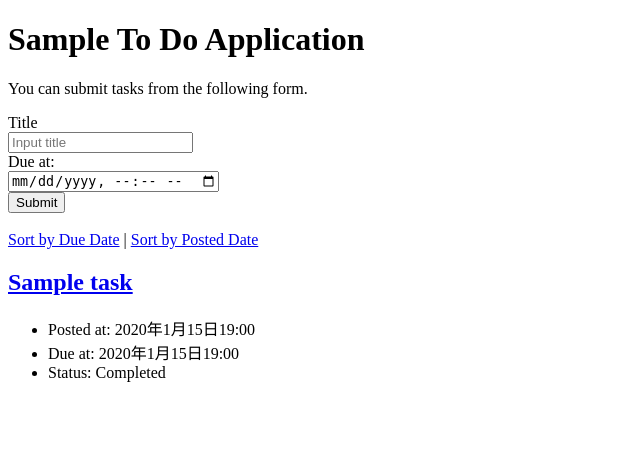
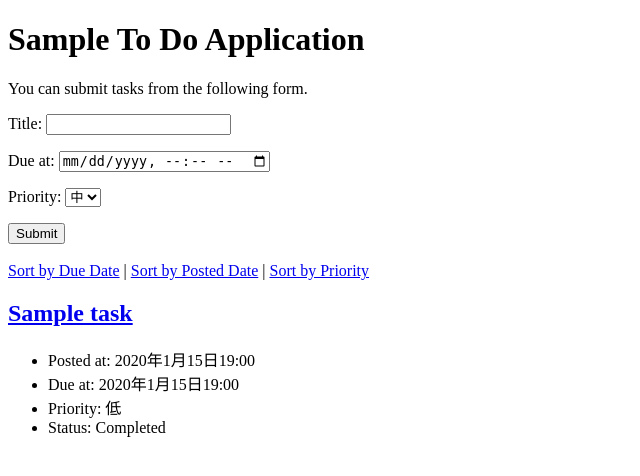
Before and after one commit to s1f102401663/django-test-exercise, a Django app: page / in a window 1280 px wide. Shown: the top 476 px of the page, without its empty margins (0-640 px from the left). Run offline with Django 5.2, Linux system fonts and the light colour scheme; tables that the repository leaves empty hold one stand-in row (values such as "Sample post").

Commit message:
優先度の追加

```diff
--- /dev/null
+++ b/todo/forms.py
@@ -0,0 +1,10 @@
+from django import forms
+from .models import Task
+
+class TaskForm(forms.ModelForm):
+    class Meta:
+        model = Task
+        fields = ['title', 'due_at', 'priority']
+        widgets = {
+            'due_at': forms.DateTimeInput(attrs={'type': 'datetime-local'}),
+             }
--- a/todo/models.py
+++ b/todo/models.py
@@ -4,12 +4,25 @@ from django.utils import timezone
 
 # Create your models here.
 class Task(models.Model):
+    PRIORITY_CHOICES = [
+        ('low', '低'),
+        ('medium', '中'),
+        ('high', '高'),
+    ]
     title = models.CharField(max_length=100)
     completed = models.BooleanField(default=False)
     posted_at = models.DateTimeField(default=timezone.now)
     due_at = models.DateTimeField(null=True, blank=True)
+    priority = models.CharField(
+        max_length=10,
+        choices=PRIORITY_CHOICES,
+        default='medium', # デフォルト値を設定 (例: '中' をデフォルトにする)
+    )
 
     def is_overdue(self, dt):
         if self.due_at is None:
             return False
         return self.due_at < dt
+
+    def __str__(self):
+        return self.title
--- a/todo/templates/todo/index.html
+++ b/todo/templates/todo/index.html
@@ -13,14 +13,7 @@
     <p>You can submit tasks from the following form.</p>
     <form action="{% url 'index' %}" method="post">
       {% csrf_token %}
-      <div>
-        <label for="titleInput">Title</label><br>
-        <input id="titleInput" name="title" type="text" placeholder="Input title">
-      </div>
-      <div>
-        <label for="dueInput">Due at:</label><br>
-        <input id="dueInput" name="due_at" type="datetime-local">
-      </div>
+      {{ form.as_p }}
       <div>
         <button type="submit">Submit</button>
       </div>
@@ -29,7 +22,8 @@
 
     <div>
       <a href="{% url 'index' %}?order=due">Sort by Due Date</a> |
-      <a href="{% url 'index' %}?order=post">Sort by Posted Date</a>
+      <a href="{% url 'index' %}?order=post">Sort by Posted Date</a> |
+      <a href="{% url 'index' %}?order=priority">Sort by Priority</a>
     </div>
 
     {% for task in tasks %}
@@ -40,6 +34,16 @@
         {% if task.due_at %}
         <li>Due at: {{ task.due_at }}</li>
         {% endif %}
+        <li>
+            Priority:
+            {% if task.priority == 'high' %}
+                <span class="high-priority">高</span>
+            {% elif task.priority == 'medium' %}
+                <span class="medium-priority">中</span>
+            {% else %}
+                <span class="low-priority">低</span>
+            {% endif %}
+        </li>
         {% if task.completed %}
         <li>Status: Completed</li>
         {% else %}
--- a/todo/views.py
+++ b/todo/views.py
@@ -1,27 +1,30 @@
-from django.shortcuts import render, redirect
+from django.shortcuts import render, redirect, get_object_or_404
 from django.http import Http404
 from django.utils.timezone import make_aware
 from django.utils.dateparse import parse_datetime
 from todo.models import Task
-
+from .forms import TaskForm
 
 # Create your views here.
 def index(request):
     if request.method == 'POST':
-        due = make_aware(parse_datetime(request.POST["due_at"])) if request.POST["due_at"] else None
-        task = Task(
-            title=request.POST["title"],
-            due_at=due
-        )
-        task.save()
+        form = TaskForm(request.POST)
+        if form.is_valid():
+            form.save()
+            return redirect('index')
+    else:
+        form = TaskForm()
 
     if request.GET.get('order') == 'due':
         tasks = Task.objects.order_by('due_at')
+    elif request.GET.get('order') == 'priority':
+        tasks = Task.objects.order_by('-priority')
     else:
         tasks = Task.objects.order_by('-posted_at')
 
     context = {
-        'tasks': tasks
+        'tasks': tasks,
+        'form': form
     }
     return render(request, 'todo/index.html', context)
 
@@ -38,19 +41,18 @@ def detail(request, task_id):
     return render(request, 'todo/detail.html', context)
 
 def update(request, task_id):
-    try:
-        task = Task.objects.get(pk=task_id)
-    except Task.DoesNotExist:
-        raise Http404("Task does not exist")
+    task = get_object_or_404(Task, pk=task_id)
 
     if request.method == 'POST':
-        task.title = request.POST['title']
-        task.due_at = make_aware(parse_datetime(request.POST['due_at']))
-        task.save()
-        return redirect(detail, task_id)
-
+        form = TaskForm(request.POST, instance=task)
+        if form.is_valid():
+            form.save()
+            return redirect('detail', task_id=task.pk)
+    else:
+        form = TaskForm(instance=task)
     context = {
-        'task': task
+        'task': task,
+        'form': form
     }
     return render(request, "todo/edit.html", context)
 
```
Also changed, not shown: todo/templates/todo/detail.html (+10 -0 lines), todo/templates/todo/edit.html (+1 -8 lines), todo/migrations/0002_task_priority.py (added).
